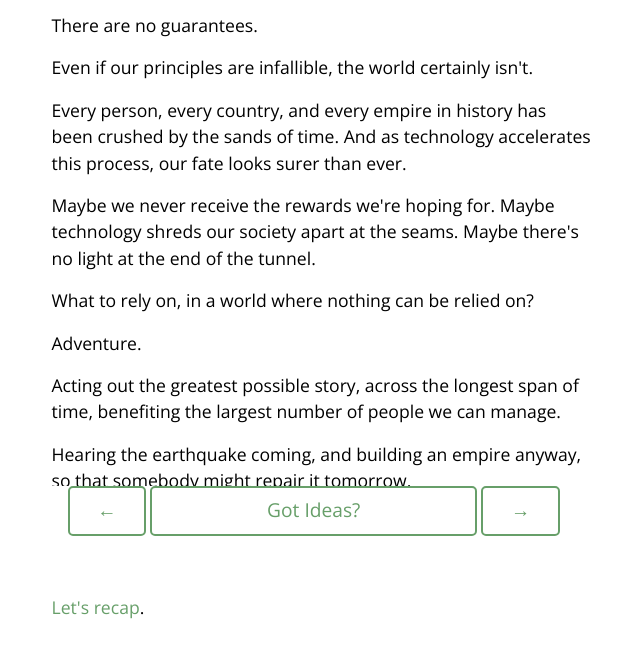
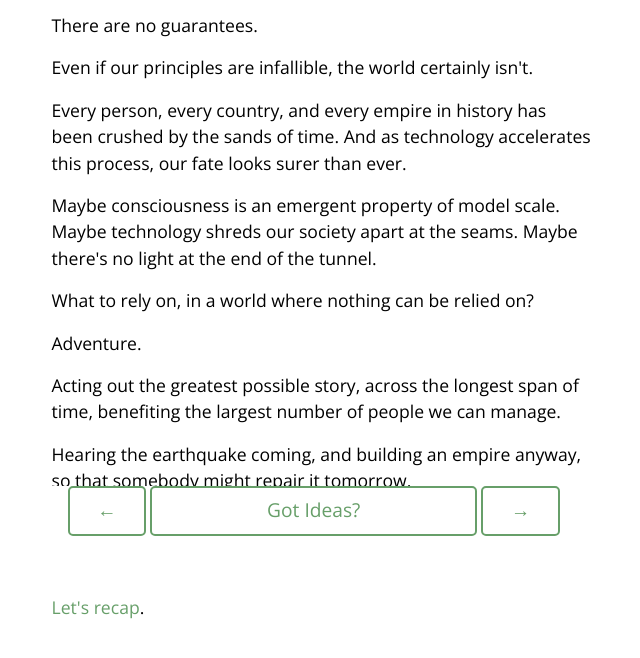
Before and after one commit to willcbradley/willcbradley, a plain HTML site: page adventure.html in a window 1280 px wide. Shown: the part 214-872 px from the top of the page, without its empty margins (311-951 px from the left). Drawn offline with nearby package versions, Linux system fonts and the light colour scheme.

Commit message:
consciousness

```diff
--- a/adventure.html
+++ b/adventure.html
@@ -17,7 +17,7 @@
         <p>There are no guarantees.</p>
         <p>Even if our principles are infallible, the world certainly isn't.</p>
         <p>Every person, every country, and every empire in history has been crushed by the sands of time. And as technology accelerates this process, our fate looks surer than ever.</p>
-        <p>Maybe we never receive the rewards we're hoping for. Maybe technology shreds our society apart at the seams. Maybe there's no light at the end of the tunnel.</p>
+        <p>Maybe consciousness is an emergent property of model scale. Maybe technology shreds our society apart at the seams. Maybe there's no light at the end of the tunnel.</p>
         <p>What to rely on, in a world where nothing can be relied on?</p>
         <p>Adventure.</p>
         <p>Acting out the greatest possible story, across the longest span of time, benefiting the largest number of people we can manage.</p>
```
